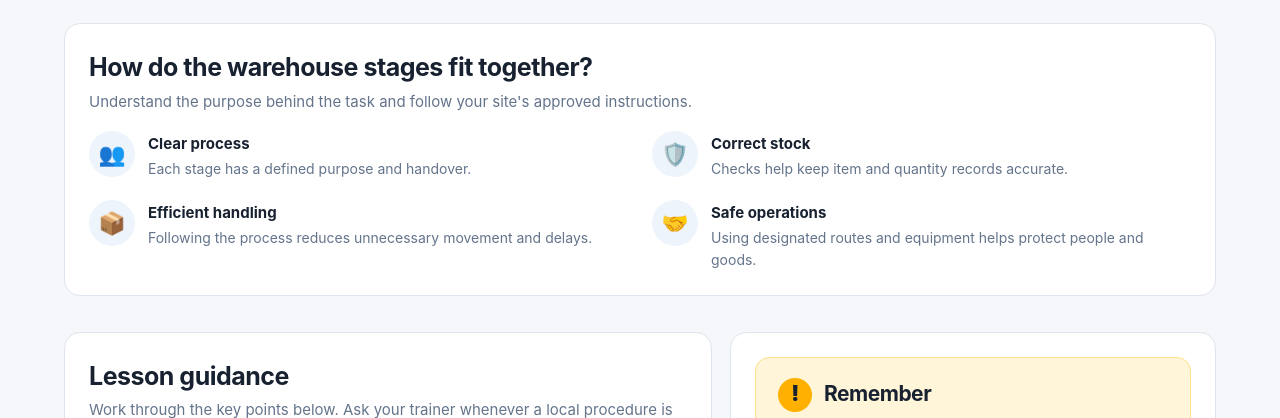
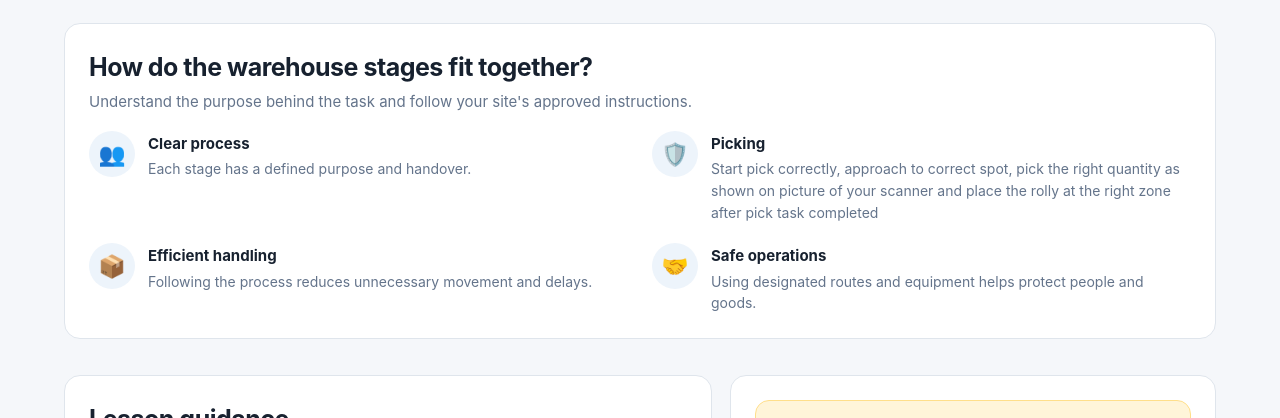
Before and after one commit to UMESHSINGH23/warehouse-ready-guide, a plain HTML site: page lesson-03.html in a window 1280 px wide. Shown: the part 325-743 px from the top of the page. Drawn offline with Linux system fonts and the light colour scheme.

Commit message:
Update benefit section with picking instructions

```diff
--- a/lesson-03.html
+++ b/lesson-03.html
@@ -456,8 +456,8 @@ Understand the purpose behind the task and follow your site's approved instructi
 <div class="benefit">
   <div class="ico">🛡️</div>
   <div>
-    <b>Correct stock</b>
-    <p>Checks help keep item and quantity records accurate.</p>
+    <b>Picking</b>
+    <p>Start pick correctly, approach to correct spot, pick the right quantity as shown on picture of your scanner and place the rolly at the right zone after pick task completed</p>
   </div>
 </div>
 
```
